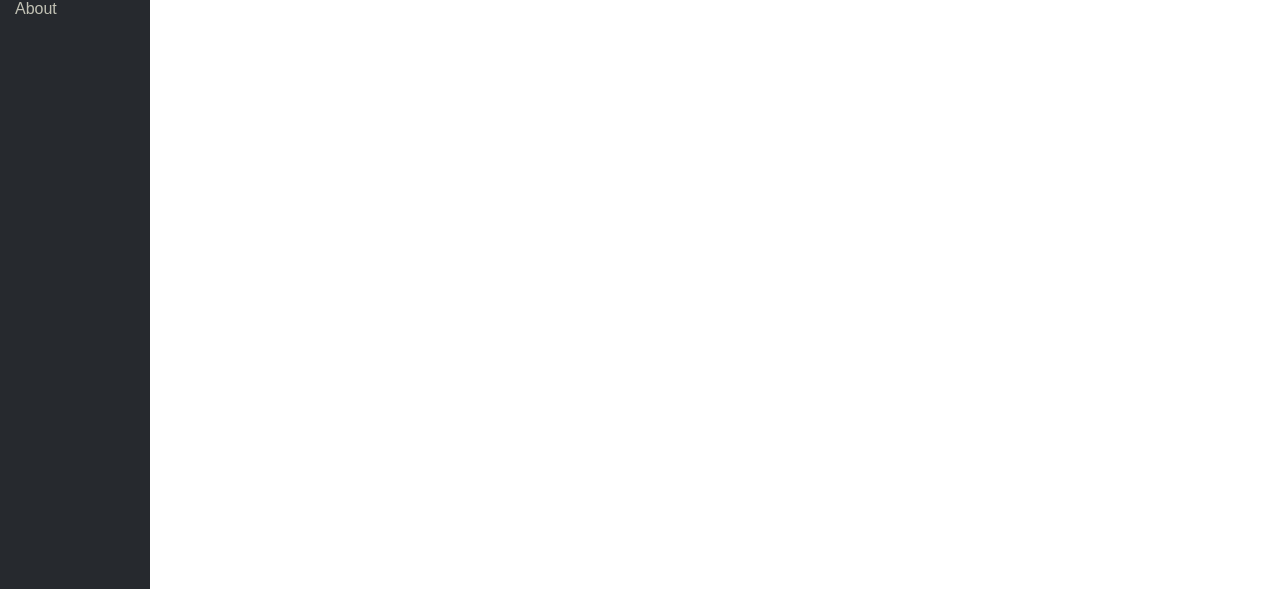
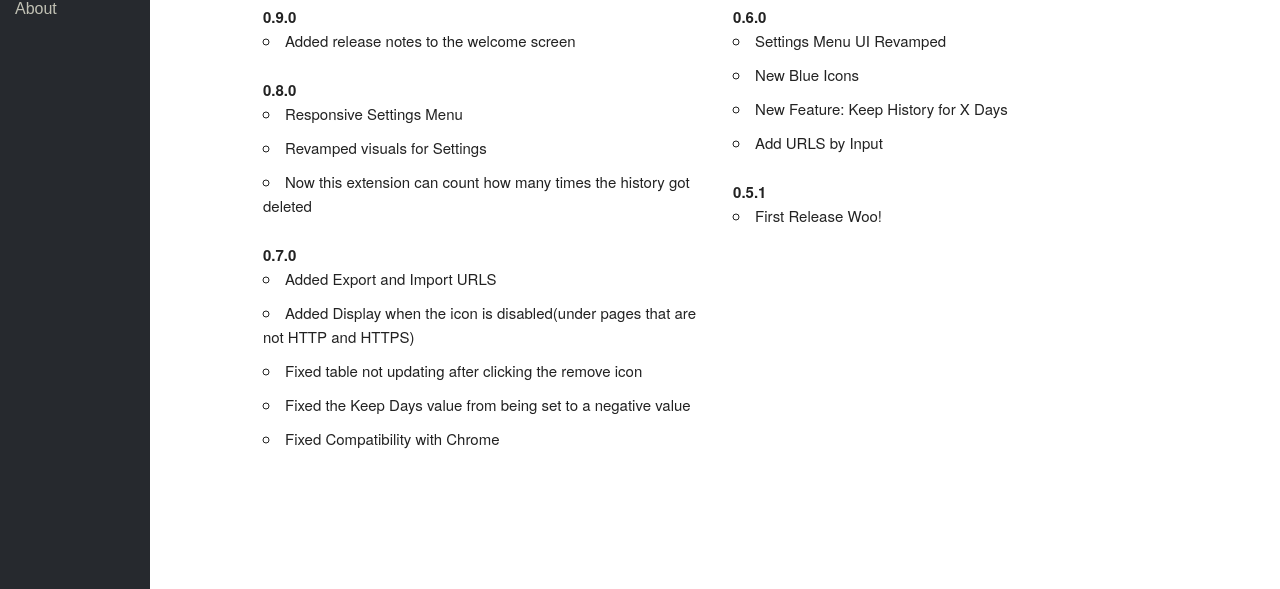
Before and after one commit to History-AutoDelete/History-AutoDelete, a browser extension: page settings/settings.html in a window 1280 px wide. Shown: the part 211-800 px from the top of the page. Drawn offline with Linux system fonts and the light colour scheme.

Commit message:
Release Notes for Welcome Screen

```diff
--- a/settings/settings.css
+++ b/settings/settings.css
@@ -43,6 +43,13 @@ button:hover {
 .content {
 	padding-left: 12em;
 	width: 40em;
+}
+#welcomeContent h2 {
+	font-size: 3rem;
+}
+
+#welcomeContent span {
+	font-weight: bold;
 }
 
 .URLForm {
--- a/settings/settings.html
+++ b/settings/settings.html
@@ -35,8 +35,48 @@
 
 			<div id="welcomeContent">
 				<h1>Welcome</h1>
+
 				<p>Hi there! During this session, History AutoDelete has deleted <b id="sessionDeleted">0</b> history entries and in total <b id="totalDeleted">0</b> entries.
 					By the way, this settings page is responsive. Try resizing your browser.</p>
+
+					<h2>Release Notes</h2>
+					<div class="row">
+						<div class="six columns">
+							<span>0.9.0</span>
+							<ul>
+								<li>Added release notes to the welcome screen</li>
+							</ul>
+							<span>0.8.0</span>
+							<ul>
+								<li>Responsive Settings Menu</li>
+								<li>Revamped visuals for Settings</li>
+								<li>Now this extension can count how many times the history got deleted</li>
+							</ul>
+							<span>0.7.0</span>
+							<ul>
+								<li>Added Export and Import URLS</li>
+								<li>Added Display when the icon is disabled(under pages that are not HTTP and HTTPS)</li>
+								<li>Fixed table not updating after clicking the remove icon</li>
+								<li>Fixed the Keep Days value from being set to a negative value</li>
+								<li>Fixed Compatibility with Chrome</li>
+							</ul>
+						</div>
+
+						<div class="six columns">
+							<span>0.6.0</span>
+							<ul>
+								<li>Settings Menu UI Revamped</li>
+								<li>New Blue Icons</li>
+								<li>New Feature: Keep History for X Days</li>
+								<li>Add URLS by Input</li>
+							</ul>
+							<span>0.5.1</span>
+							<ul>
+								<li>First Release Woo!</li>
+							</ul>
+						</div>
+					</div>
+
 				</div>
 
 				<div id="historySettingsContent">
```
Also changed, not shown: manifest.json. Lines whose indentation alone changed are shown as unchanged.
